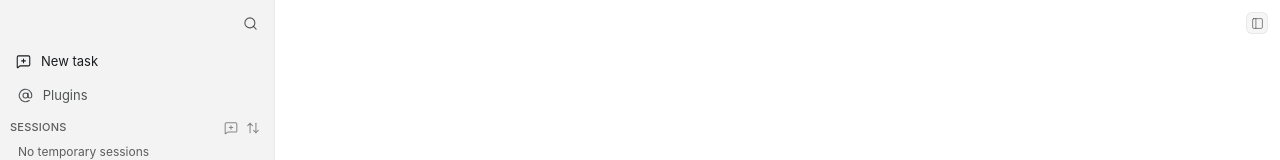
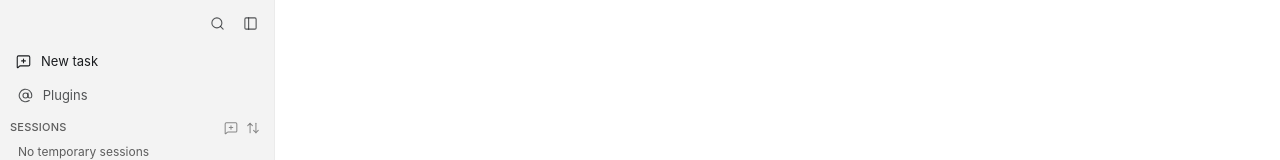
Before and after one commit to Tioit-Wang/PI-Desktop, a React (Vite) app in the folder apps/desktop/: page / in a window 1280 px wide. Shown: the top 160 px of the page. Built offline with nearby package versions, Linux system fonts and the light colour scheme.

Commit message:
fix(work-panel): move collapse control into the session pane
Restore the sidebar Search/Collapse pair for project navigation, keep the
scroll and section-create fixes, and host the sole work-panel collapse button
in the session pane top-right so the panel tab strip stays tabs-only.

```diff
--- a/apps/desktop/src/App.tsx
+++ b/apps/desktop/src/App.tsx
@@ -38,6 +38,7 @@ import { toolWorkPanelTab } from "./lib/work-panel-tabs";
 import { BrandLogo } from "./components/BrandLogo";
 import {
   IconNewSession,
+  IconPanel,
   IconSidebar,
 } from "./components/icons";
 
@@ -90,13 +91,28 @@ function projectName(path?: string | null, name?: string | null) {
 }
 
 function CollapsedTitlebarActions({
+  onToggleSidebar,
   onNewTask,
+  sidebarToggleShortcut,
 }: {
+  onToggleSidebar: () => void;
   onNewTask: () => void;
+  sidebarToggleShortcut: string;
 }) {
   const { t } = useTranslation();
+  const toggleLabel = t("nav.expandSidebar");
   return (
     <div className="titlebar-nav no-drag">
+      <button
+        className="title-nav-btn"
+        title={`${toggleLabel} (${sidebarToggleShortcut})`}
+        aria-label={toggleLabel}
+        aria-expanded={false}
+        data-nav="toggle-sidebar"
+        onClick={onToggleSidebar}
+      >
+        <IconSidebar size={13} />
+      </button>
       <button
         className="title-nav-btn"
         title={t("nav.newTask")}
@@ -110,30 +126,19 @@ function CollapsedTitlebarActions({
   );
 }
 
-function SessionPaneSidebarToggle({
-  collapsed,
-  onToggleSidebar,
-  sidebarToggleShortcut,
-}: {
-  collapsed: boolean;
-  onToggleSidebar: () => void;
-  sidebarToggleShortcut: string;
-}) {
+function SessionPaneWorkPanelCollapse({ onCollapse }: { onCollapse: () => void }) {
   const { t } = useTranslation();
-  const label = collapsed ? t("nav.expandSidebar") : t("nav.collapseSidebar");
   return (
     <div className="session-pane-toggle no-drag">
       <button
         type="button"
-        className="title-nav-btn"
-        title={`${label} (${sidebarToggleShortcut})`}
-        aria-label={label}
-        aria-expanded={!collapsed}
-        data-nav="toggle-sidebar"
-        data-sidebar-state={collapsed ? "collapsed" : "expanded"}
-        onClick={onToggleSidebar}
+        className="title-nav-btn work-panel-collapse"
+        data-action="collapse-work-panel"
+        title={t("panel.collapse")}
+        aria-label={t("panel.collapse")}
+        onClick={onCollapse}
       >
-        <IconSidebar size={13} />
+        <IconPanel size={13} />
       </button>
     </div>
   );
@@ -762,7 +767,11 @@ function AppShell() {
     <div className="app-shell">
       <WindowControls />
       {!sidebarCollapsed && (
-        <Sidebar onOpenSearch={() => setSearchOpen(true)} />
+        <Sidebar
+          onOpenSearch={() => setSearchOpen(true)}
+          onToggleSidebar={() => setSidebarCollapsed(true)}
+          sidebarToggleShortcut={sidebarToggleShortcut}
+        />
       )}
 
       <section className="main-pane">
@@ -770,17 +779,19 @@ function AppShell() {
           {sidebarCollapsed && (
             <div className="main-titlebar-left no-drag">
               <CollapsedTitlebarActions
+                onToggleSidebar={() => setSidebarCollapsed(false)}
                 onNewTask={() => void runMenuCommand("newTask")}
+                sidebarToggleShortcut={sidebarToggleShortcut}
               />
             </div>
           )}
-          <div className="main-titlebar-right no-drag">
-            <SessionPaneSidebarToggle
-              collapsed={sidebarCollapsed}
-              onToggleSidebar={() => setSidebarCollapsed((value) => !value)}
-              sidebarToggleShortcut={sidebarToggleShortcut}
-            />
-          </div>
+          {workPanelOpen && (
+            <div className="main-titlebar-right no-drag">
+              <SessionPaneWorkPanelCollapse
+                onCollapse={() => useAppStore.getState().collapseWorkPanel()}
+              />
+            </div>
+          )}
         </div>
         <UpdateBanner />
 
--- a/apps/desktop/src/components/Sidebar.tsx
+++ b/apps/desktop/src/components/Sidebar.tsx
@@ -39,6 +39,7 @@ import {
   IconNewProject,
   IconPin,
   IconSearch,
+  IconSidebar,
   IconSettings,
   IconSliders,
   IconUser,
@@ -135,8 +136,12 @@ function compareOptionalDate(
 
 export function Sidebar({
   onOpenSearch,
+  onToggleSidebar,
+  sidebarToggleShortcut,
 }: {
   onOpenSearch: () => void;
+  onToggleSidebar: () => void;
+  sidebarToggleShortcut: string;
 }) {
   const { t } = useTranslation();
   const sessions = useAppStore((s) => s.sessions);
@@ -1132,6 +1137,17 @@ export function Sidebar({
           >
             <IconSearch size={15} />
           </button>
+          <button
+            type="button"
+            className="icon-btn"
+            title={`${t("nav.collapseSidebar")} (${sidebarToggleShortcut})`}
+            aria-label={t("nav.collapseSidebar")}
+            aria-expanded={true}
+            data-nav="toggle-sidebar"
+            onClick={onToggleSidebar}
+          >
+            <IconSidebar size={15} />
+          </button>
         </div>
       </div>
 
--- a/apps/desktop/src/components/workpanel/WorkPanel.tsx
+++ b/apps/desktop/src/components/workpanel/WorkPanel.tsx
@@ -8,7 +8,6 @@ import {
   IconDiff,
   IconFileText,
   IconGlobe,
-  IconPanel,
   IconTerminal,
 } from "../icons";
 import { ReviewTab } from "./ReviewTab";
@@ -57,7 +56,6 @@ export function WorkPanel({ browserBlocked = false }: { browserBlocked?: boolean
   const width = useAppStore((s) => s.workPanelWidth);
   const activateTab = useAppStore((s) => s.activateWorkPanelTab);
   const closeTab = useAppStore((s) => s.closeWorkPanelTab);
-  const collapsePanel = useAppStore((s) => s.collapseWorkPanel);
   const setWidth = useAppStore((s) => s.setWorkPanelWidth);
   const activeTab = tabs.find((tab) => tab.id === activeTabId) ?? null;
   const terminalOpen = tabs.some((tab) => tab.kind === "terminal");
@@ -171,15 +169,6 @@ export function WorkPanel({ browserBlocked = false }: { browserBlocked?: boolean
               );
             })}
           </nav>
-          <button
-            type="button"
-            className="icon-btn work-panel-collapse no-drag"
-            onClick={collapsePanel}
-            title={t("panel.collapse")}
-            aria-label={t("panel.collapse")}
-          >
-            <IconPanel size={15} />
-          </button>
         </header>
         <div className="work-panel-body">
           {activeTab?.kind === "review" && (
```
Also changed, not shown: 6 other files (tests, documents, lock files or other folders).
